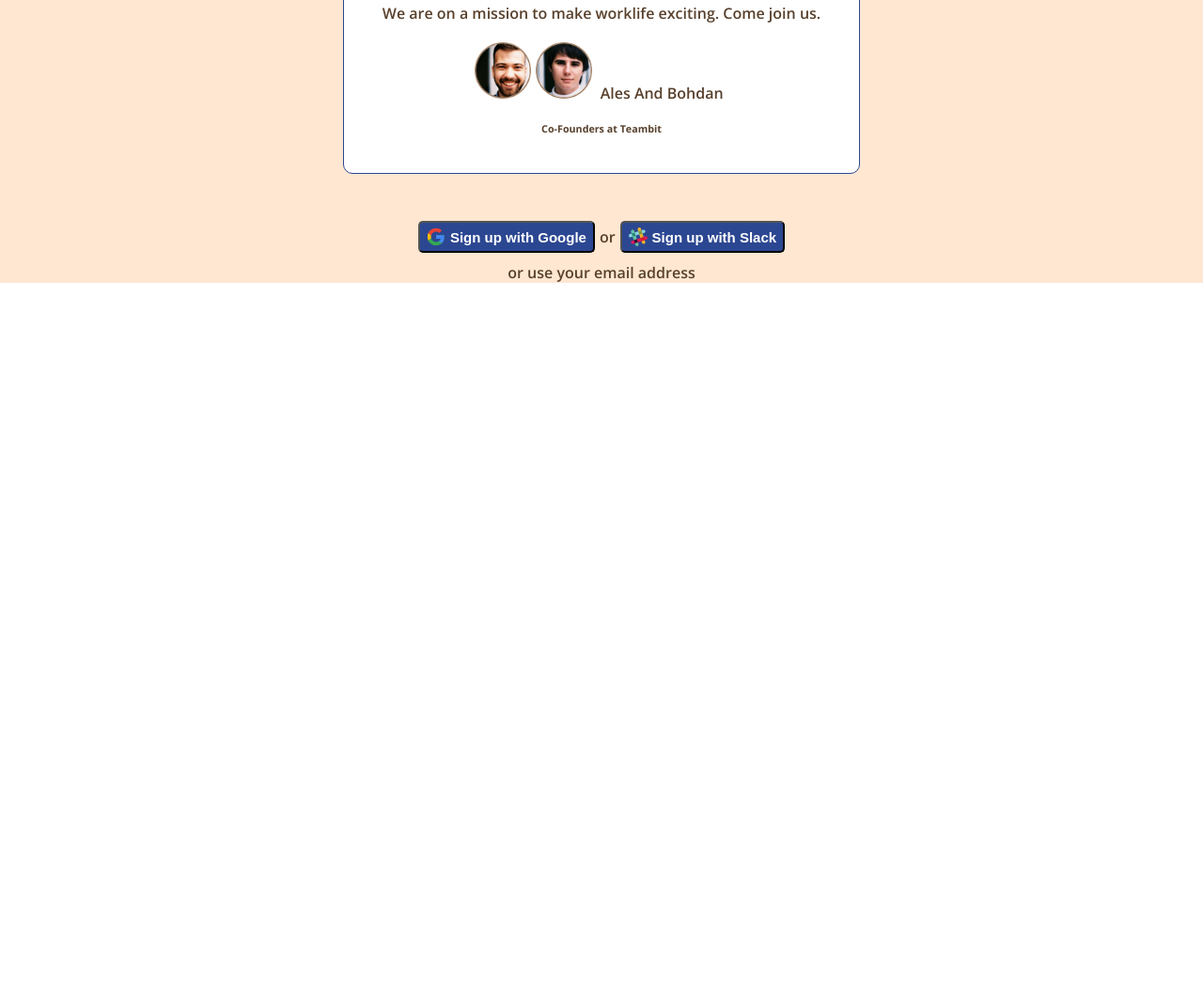
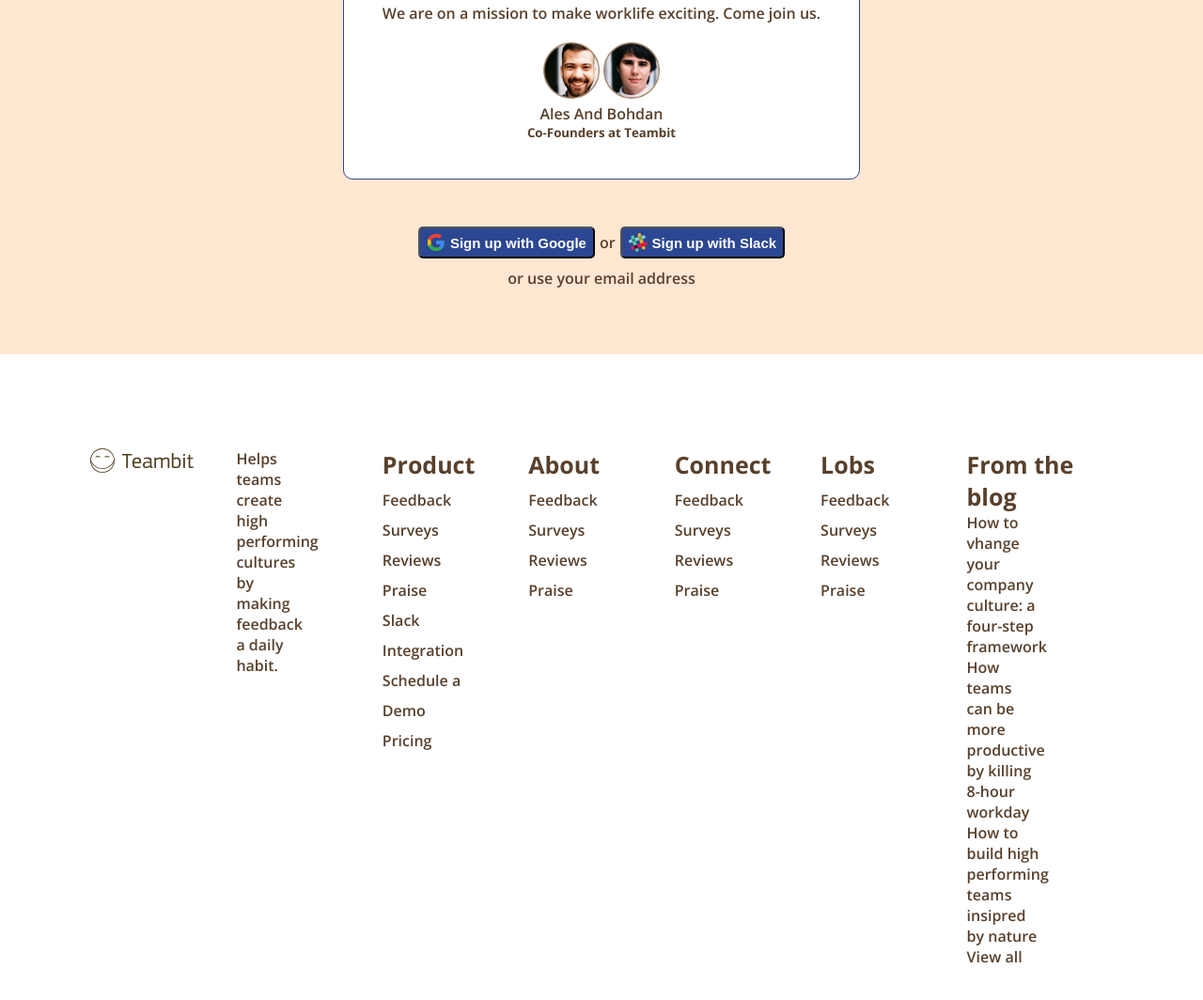
Before and after one commit to Lorenzo-Calzi/node-sass-teambit, a website: page index.html in a window 1280 px wide. Shown: the part 6514-7578 px from the top of the page at 94% size. Before the commit the page ends 6815 px from the top, so only its background shows below. Drawn offline with nearby package versions, Linux system fonts and the light colour scheme.

Commit message:
Aggiunto Footer

```diff
--- a/index.html
+++ b/index.html
@@ -189,6 +189,7 @@
         </div>
         <!-- /Quarto Blocco -->
 
+        <!-- Second Orange -->
         <div class="second_orange">
             <h2>See Teambit for yourself.</h2>
             <h2>Get started in seconds 🎉</h2>
@@ -211,11 +212,14 @@
                      We are on a mission to make worklife exciting. Come join us.
                 </p>
 
-                <p>
-                    <img src="./dist/img/alex.png" alt="">
-                    <img src="./dist/img/bohdan.png" alt="">
+                <p class="credits">
+                    <div>
+                        <img src="./dist/img/alex.png" alt="">
+                        <img src="./dist/img/bohdan.png" alt="">
+                    </div>
+
                     <span>Ales And Bohdan</span>
-                    <h6>Co-Founders at Teambit</h6>
+                    <h5>Co-Founders at Teambit</h5>
                 </p>
                 </div>
             </div>
@@ -230,13 +234,83 @@
 
             <span>or use your email address</span>
             <i class="fas fa-arrow-right"></i>
+        </div>
+        <!-- /Second Orange -->
 
+    </main>
+    <!-- /MAIN -->
 
-
+    <!-- FOOTER -->
+    <footer id="site_footer">
+        <div class="column">
+            <img src="./dist/img/logo.svg" alt="">
         </div>
 
+        <div class="column">
+             <p>Helps teams create high performing cultures by making feedback a daily habit.</p>
+        </div>
 
-    </main>
+        <div class="column">
+            <h4>Product</h4>
+
+            <ul>
+                <li>Feedback</li>
+                <li>Surveys</li>
+                <li>Reviews</li>
+                <li>Praise</li>
+                <li>Slack</li>
+                <li>Integration</li>
+                <li>Schedule a</li>
+                <li>Demo</li>
+                <li>Pricing</li>
+            </ul>
+        </div>
+
+        <div class="column">
+            <h4>About</h4>
+
+            <ul>
+                <li>Feedback</li>
+                <li>Surveys</li>
+                <li>Reviews</li>
+                <li>Praise</li>
+            </ul>
+        </div>
+
+        <div class="column">
+            <h4>Connect</h4>
+
+            <ul>
+                <li>Feedback</li>
+                <li>Surveys</li>
+                <li>Reviews</li>
+                <li>Praise</li>
+            </ul>
+        </div>
+
+        <div class="column">
+            <h4>Lobs</h4>
+
+            <ul>
+                <li>Feedback</li>
+                <li>Surveys</li>
+                <li>Reviews</li>
+                <li>Praise</li>
+            </ul>
+        </div>
+
+        <div class="column">
+            <h4>From the blog</h4>
+            <p>How to vhange your company culture: a four-step framework</p>
+            <p>How teams can be more productive by killing 8-hour workday</p>
+            <p>How to build high performing teams insipred by nature</p>
+            <p>View all</p>
+        </div>
+
+    </footer>
+
+    <!-- /FOOTER -->
+
 
 
     <script src="./dist/js/app.js"></script>
--- a/src/app.scss
+++ b/src/app.scss
@@ -7,4 +7,5 @@
 @import 'partials/jumbrotron';
 @import 'partials/orange_content';
 @import 'partials/white_content';
-@import 'partials/second_orange'
+@import 'partials/second_orange';
+@import 'partials/footer'
--- /dev/null
+++ b/src/partials/_footer.scss
@@ -0,0 +1,29 @@
+#site_footer{
+    width: 85%;
+    margin: auto;
+    display: flex;
+    justify-content: space-between;
+    padding: 100px 0 50px 0;
+
+    .column{
+        width: calc(100% / 7);
+
+        h4{
+            font-size: 25px;
+        }
+
+        ul{
+            list-style: none;
+
+            li{
+                margin-top: 10px;
+                font-weight: 600;
+            }
+        }
+
+        p{
+            width: 50%;
+            font-weight: 600;
+        }
+    }
+}
--- a/src/partials/_second_orange.scss
+++ b/src/partials/_second_orange.scss
@@ -1,6 +1,7 @@
 .second_orange{
     background-color: $bg-orange;
     padding-top: 100px;
+    padding-bottom: 70px;
     text-align: center;
 
     h2{
@@ -48,8 +49,4 @@
         margin: 5px;
         font-weight: 600;
     }
-
-
-
-
 }
```
Also changed, not shown: dist/css/app.css.
